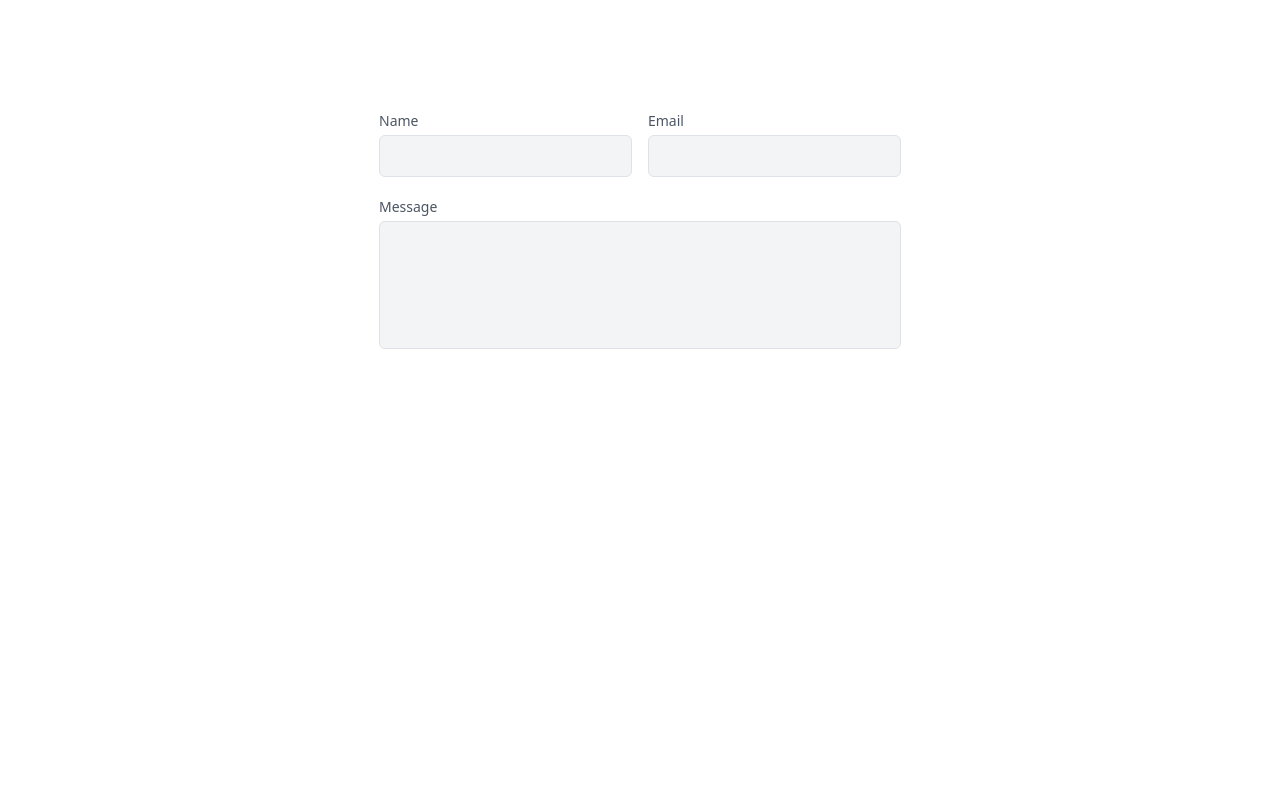
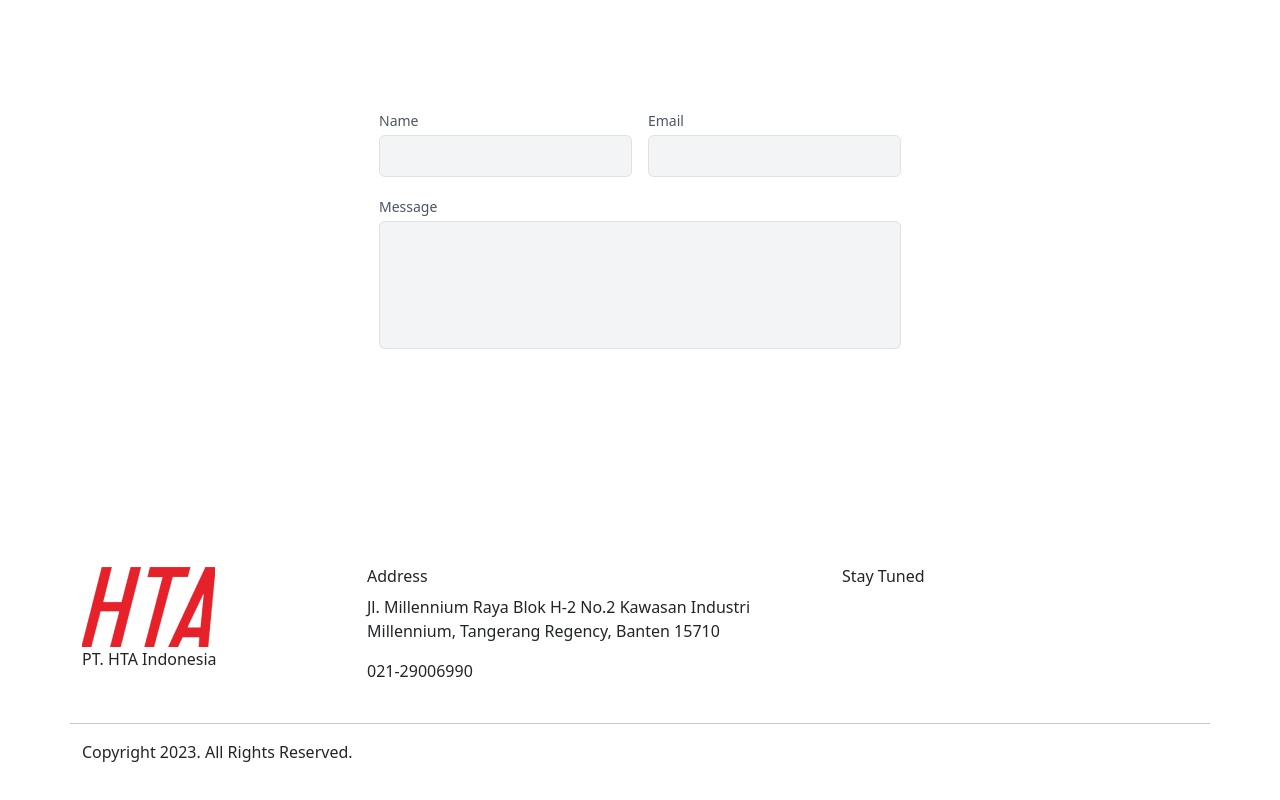
Before and after one commit to firmann19/LandingPage-work-order, a React (Create React App) app: page / in a window 1280 px wide. Shown: the part 1492-2292 px from the top of the page. Before the commit the page ends 2035 px from the top, so only its background shows below. Built offline with nearby package versions, Linux system fonts and the light colour scheme.

Commit message:
putergih

```diff
--- /dev/null
+++ b/src/components/Footer.js
@@ -0,0 +1,48 @@
+import React from 'react';
+// import { FaFacebookSquare } from 'react-icons/fa';
+// import { BsInstagram } from 'react-icons/bs';
+// import { BsTwitter } from 'react-icons/bs';
+// import { AiOutlineCopyrightCircle } from 'react-icons/ai';
+import BrandLogo from '../assets/image/logo-hta.png'
+import '../../node_modules/bootstrap/dist/css/bootstrap.min.css';
+
+const Footer = () => {
+    return (
+        <>
+            <div id="footer">
+                <div className="container-fluid py-4">
+                    <div className="container">
+                        <div className="row">
+                            <div className="footer col-lg-3 col-md-4 col-sm-6 mb-4">
+                                <img className="footer-logo" src={BrandLogo} alt='LogoHTA'></img>
+                                <p>PT. HTA Indonesia</p>
+                            </div>
+                            <div className="footer col-lg-5 col-md-4 col-sm-6 mb-4">
+                                <h6>Address</h6>
+                                <p>Jl. Millennium Raya Blok H-2 No.2 Kawasan Industri Millennium, Tangerang Regency, Banten 15710</p>
+                                <p>021-29006990</p>
+                            </div>
+                            <div className="footer col-lg-4 col-md-4 col-sm-6 mb-2">
+                                <h6>Stay Tuned</h6>
+                                {/* <div className='footer-social'>
+                                    <a href="/#"><FaFacebookSquare className='icon-footer'/></a>
+                                </div>
+                                <div className='footer-social'>
+                                    <a href="/#"><BsInstagram className='icon-footer'/></a>
+                                </div>
+                                <div className='footer-social'>
+                                    <a href="/#"><BsTwitter className='icon-footer'
+                                    /></a>
+                                </div> */}
+                            </div>
+                            <hr />
+                            <p className="footer-copy">Copyright 2023. All Rights Reserved.</p>
+                        </div>
+                    </div>
+                </div>
+            </div>
+        </>
+    )
+}
+
+export default Footer;
--- a/src/components/Navigation.js
+++ b/src/components/Navigation.js
@@ -3,7 +3,7 @@ import { Link } from "react-router-dom";
 import Container from "react-bootstrap/Container";
 import Nav from "react-bootstrap/Nav";
 import Navbar from "react-bootstrap/Navbar";
-import NavbarLogo from "../assets/image/logo-HTA.png";
+import NavbarLogo from "../assets/image/logo-hta.png";
 
 function Navigation() {
   return (
--- a/src/pages/HomePage.js
+++ b/src/pages/HomePage.js
@@ -2,7 +2,7 @@ import React from 'react';
 import ContactUs from '../components/ContactUs';
 import Header from '../components/Header';
 import Navigation from '../components/Navigation';
-// import Footer from "../components/Footer";
+import Footer from "../components/Footer";
 import ServiceList from '../components/ServiceList';
 
 const HomePage = () => {
@@ -12,9 +12,9 @@ const HomePage = () => {
     <Header />
     <ServiceList />
     <ContactUs />
-    {/* <footer>
+    <footer>
         <Footer />
-    </footer> */}
+    </footer>
     </div>
   )
 }
--- /dev/null
+++ b/src/styles/componentstyle/Footer.style.css
@@ -0,0 +1,70 @@
+#footer {
+    background-color: #FFB8B8;
+    padding-top: 50px;
+}
+
+.row {
+    grid-template-columns: 1fr 1fr 1fr;
+}
+#footer h6 {
+    margin-bottom: 23.3px;
+    font-size: 18px;
+    font-weight: 500;
+    line-height: 28px;
+    letter-spacing: 0px;
+    text-align: left;
+    color: #0C145A;
+}
+
+#footer p {
+    font-size: 16px;
+    font-style: normal;
+    font-weight: 400;
+    line-height: 26px;
+    letter-spacing: 0px;
+    text-align: left;
+    color: #0C145A;
+    margin-top: -10px;
+}
+
+#footer hr {
+    color: #FF0030;
+    height: 1.5px;
+}
+
+#footer .footer-social {
+    float: left;
+    margin-right: 20px;
+    width: 30px;
+    height: 30px;
+}
+#footer .footer-social a{
+    color: black;
+}
+
+.footer {
+    padding-left: 100px;
+    padding-right: 100px;
+}
+
+#footer .footer-copy {
+    text-align: center;
+    margin-top: 4px;
+    margin-bottom: 0;
+    color: black;
+
+}
+
+#footer .footer-copy img {
+    margin-right: 0;
+}
+
+#footer .footer-logo {
+    margin-bottom: 13px;
+    height: 50px;
+}
+
+.icon-footer {
+    width: 100%;
+    height: 30px;
+}
--- a/src/styles/styles.css
+++ b/src/styles/styles.css
@@ -4,6 +4,8 @@
 @tailwind components;
 @tailwind utilities;
 
+@import './componentstyle/Footer.style.css';
+
 .bg-image {
     background-image: url(../assets/image/bg-img.png);
     background-size: cover;
```
